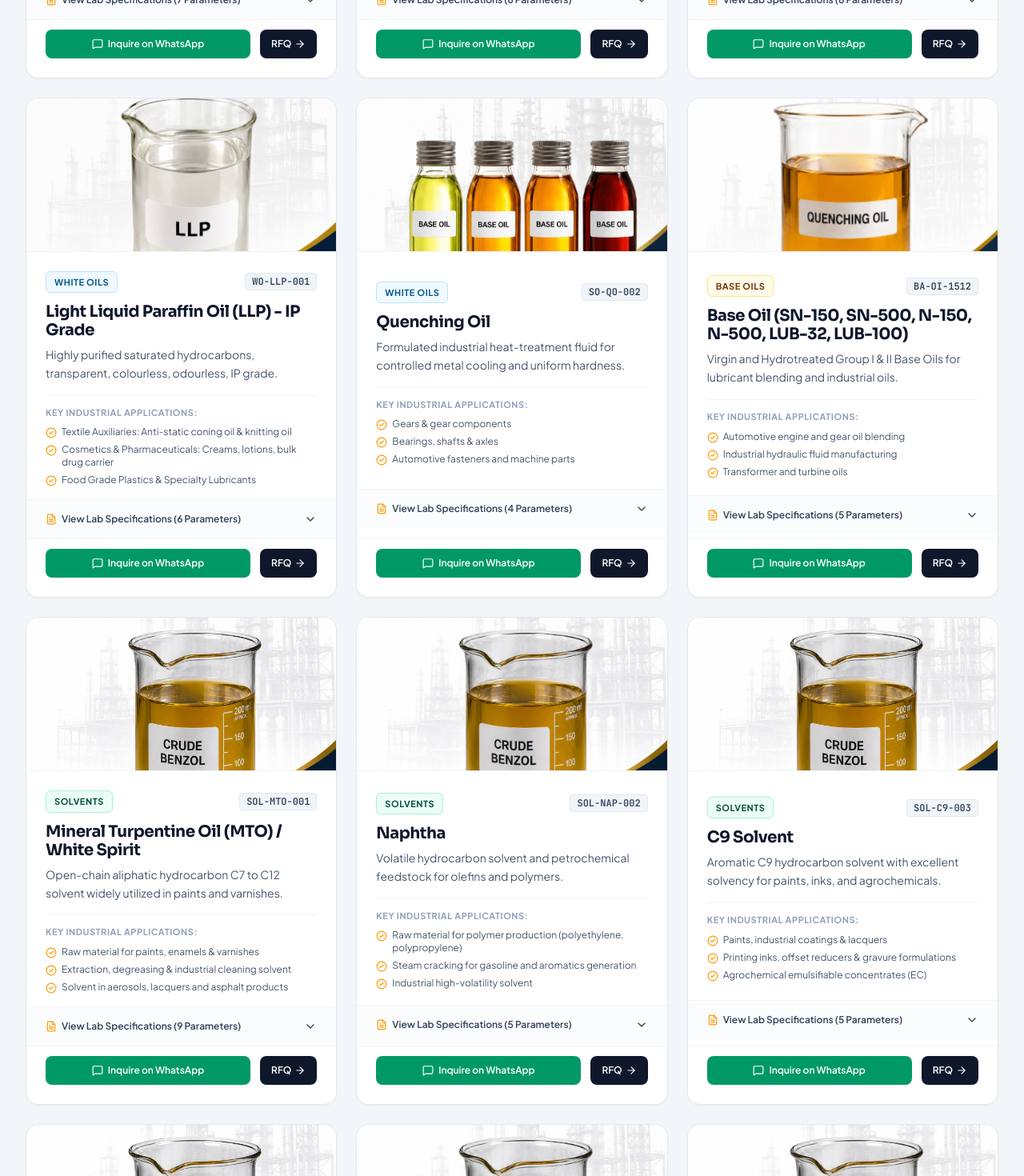
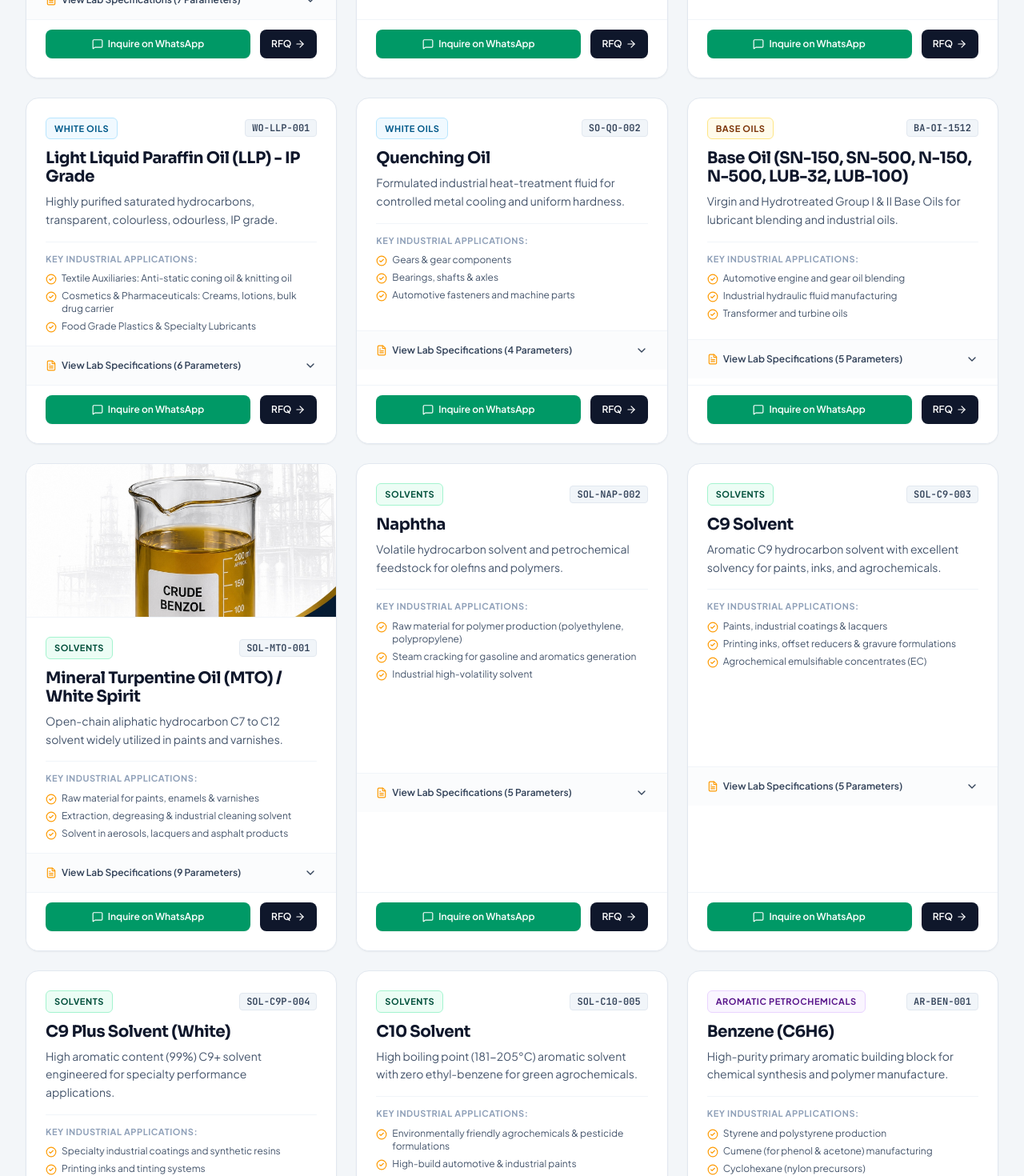
Before and after one commit to meetpanchal-sevlex/mengle-petrochemicals, a Next.js app: page / in a window 1280 px wide. Shown: the part 3140-4610 px from the top of the page at 80% size. Built offline with nearby package versions, Linux system fonts and the light colour scheme.

Commit message:
fix: remove misleading image placeholders that have incorrect labels

```diff
--- a/src/data/companyData.ts
+++ b/src/data/companyData.ts
@@ -175,7 +175,6 @@ export const PRODUCTS: Product[] = [
     category: "Black Oils",
     shortDesc: "Synthetic bio/tire fuel substitute for industrial thermal heating and boiler operations.",
     description: "Pyrolysis oil (often referred to as bio-crude or tire-derived fuel) is obtained by heating dry biomass or polymer feedstocks in the absence of oxygen at ~500°C. It serves as a cost-effective, high-calorific alternative to furnace oil.",
-    image: "/images/products/furnace-oil.jpeg",
     applications: [
       "Industrial heating boilers",
       "Cement and lime kilns",
@@ -198,7 +197,6 @@ export const PRODUCTS: Product[] = [
     category: "Black Oils",
     shortDesc: "Re-refined high-viscosity-index base stock for circular economy and cost optimization.",
     description: "Used oil re-refined and de-mineralised into high quality base stock. Thoroughly processed to eliminate contaminants while retaining superior lubricating qualities and film strength.",
-    image: "/images/products/n150.jpeg",
     applications: [
       "Industrial burner fuel formulation",
       "Mould release agent for concrete and metal pressing",
@@ -225,7 +223,6 @@ export const PRODUCTS: Product[] = [
     category: "White Oils",
     shortDesc: "Highly purified saturated hydrocarbons, transparent, colourless, odourless, IP grade.",
     description: "Light Liquid Paraffin Oil IP is a highly purified mixture of liquid saturated hydrocarbons obtained from petroleum. Transparent, colourless, odourless, and tasteless when cold. Demonstrates outstanding thermal and chemical stability with high flash points.",
-    image: "/images/products/sn150.jpeg",
     applications: [
       "Textile Auxiliaries: Anti-static coning oil & knitting oil",
       "Cosmetics & Pharmaceuticals: Creams, lotions, bulk drug carrier",
@@ -249,7 +246,6 @@ export const PRODUCTS: Product[] = [
     category: "White Oils",
     shortDesc: "Formulated industrial heat-treatment fluid for controlled metal cooling and uniform hardness.",
     description: "M. Engle Quenching Oil is specially formulated for controlled cooling of heated metal components during the heat treatment process. Ensures uniform hardness, reduced distortion, low foaming, and long fluid service life.",
-    image: "/images/products/n150.jpeg",
     applications: [
       "Gears & gear components",
       "Bearings, shafts & axles",
@@ -272,7 +268,6 @@ export const PRODUCTS: Product[] = [
     category: "Base Oils",
     shortDesc: "Virgin and Hydrotreated Group I & II Base Oils for lubricant blending and industrial oils.",
     description: "High-grade solvent-refined and hydrotreated virgin mineral base stocks. Provides exceptional oxidation stability, high viscosity index, low volatility, and excellent additive receptivity for blending automotive and industrial oils.",
-    image: "/images/products/sn500.jpeg",
     applications: [
       "Automotive engine and gear oil blending",
       "Industrial hydraulic fluid manufacturing",
@@ -322,7 +317,6 @@ export const PRODUCTS: Product[] = [
     category: "Solvents",
     shortDesc: "Volatile hydrocarbon solvent and petrochemical feedstock for olefins and polymers.",
     description: "Naphtha is a flammable liquid hydrocarbon mixture derived from natural gas condensates and petroleum distillates. Essential as an industrial solvent and crucial primary feedstock for petrochemical crackers.",
-    image: "/images/products/benzene.jpeg",
     applications: [
       "Raw material for polymer production (polyethylene, polypropylene)",
       "Steam cracking for gasoline and aromatics generation",
@@ -344,7 +338,6 @@ export const PRODUCTS: Product[] = [
     category: "Solvents",
     shortDesc: "Aromatic C9 hydrocarbon solvent with excellent solvency for paints, inks, and agrochemicals.",
     description: "High-solvency C9 aromatic cut designed for coatings, resins, agrochemicals, and industrial cleaners requiring controlled evaporation and superior active ingredient solvency.",
-    image: "/images/products/mto.jpeg",
     applications: [
       "Paints, industrial coatings & lacquers",
       "Printing inks, offset reducers & gravure formulations",
@@ -366,7 +359,6 @@ export const PRODUCTS: Product[] = [
     category: "Solvents",
     shortDesc: "High aromatic content (99%) C9+ solvent engineered for specialty performance applications.",
     description: "High-purity C9+ solvent featuring 99% aromatic content. Engineered for applications where low color, uniform evaporation, and high resin compatibility are critical.",
-    image: "/images/products/mto.jpeg",
     applications: [
       "Specialty industrial coatings and synthetic resins",
       "Printing inks and tinting systems",
@@ -389,7 +381,6 @@ export const PRODUCTS: Product[] = [
     category: "Solvents",
     shortDesc: "High boiling point (181-205°C) aromatic solvent with zero ethyl-benzene for green agrochemicals.",
     description: "C10 solvent is a high boiling point (181-205°C) aromatic hydrocarbon solvent. It possesses a flash point and evaporation rate higher than Xylene, imparting superior flow and film formation in coatings, with no ethyl-benzene content.",
-    image: "/images/products/benzene.jpeg",
     applications: [
       "Environmentally friendly agrochemicals & pesticide formulations",
       "High-build automotive & industrial paints",
@@ -414,7 +405,6 @@ export const PRODUCTS: Product[] = [
     category: "Aromatic Petrochemicals",
     shortDesc: "High-purity primary aromatic building block for chemical synthesis and polymer manufacture.",
     description: "Pure benzene (C6H6) is the fundamental parent compound of aromatic hydrocarbons. Essential basic petrochemical feedstock utilized globally for polystyrene, alkylbenzenes, synthetic fibers, and detergents.",
-    image: "/images/products/benzene.jpeg",
     applications: [
       "Styrene and polystyrene production",
       "Cumene (for phenol & acetone) manufacturing",
@@ -435,7 +425,6 @@ export const PRODUCTS: Product[] = [
     category: "Aromatic Petrochemicals",
     shortDesc: "Aromatic methylbenzene solvent for paints, chemical synthesis, and octane enhancement.",
     description: "Toluene (C7H8) is an aromatic hydrocarbon widely used as an industrial solvent and chemical intermediate for diisocyanates (polyurethane foam), benzoic acid, and high-performance fuel blending.",
-    image: "/images/products/benzene.jpeg",
     applications: [
       "Feedstock for TDI (toluene diisocyanate) polyurethane foam",
       "Solvent in paints, printing inks, thinners & adhesives",
```
